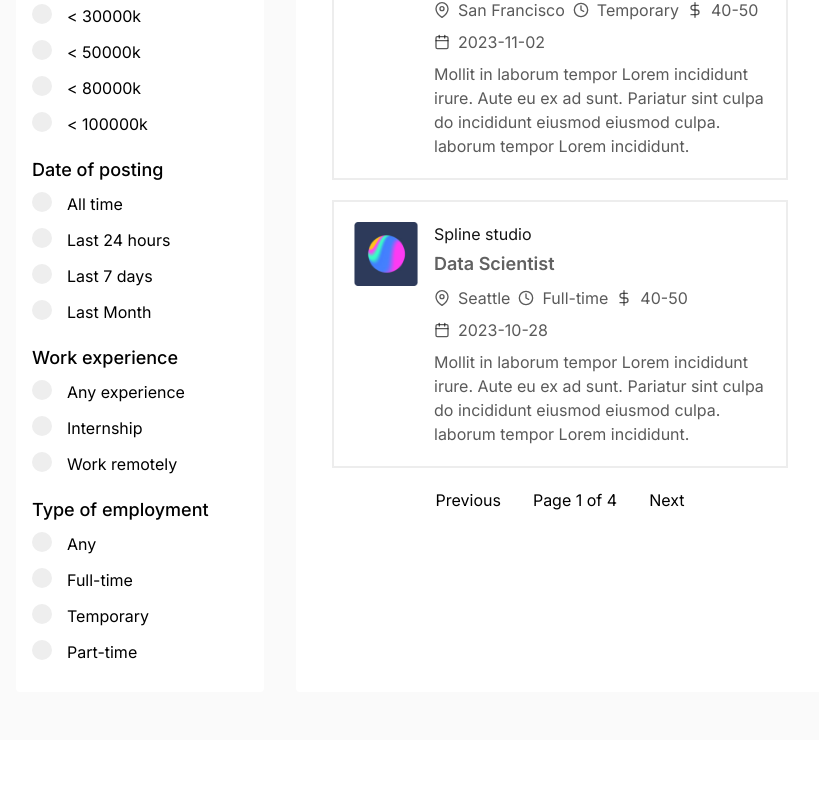
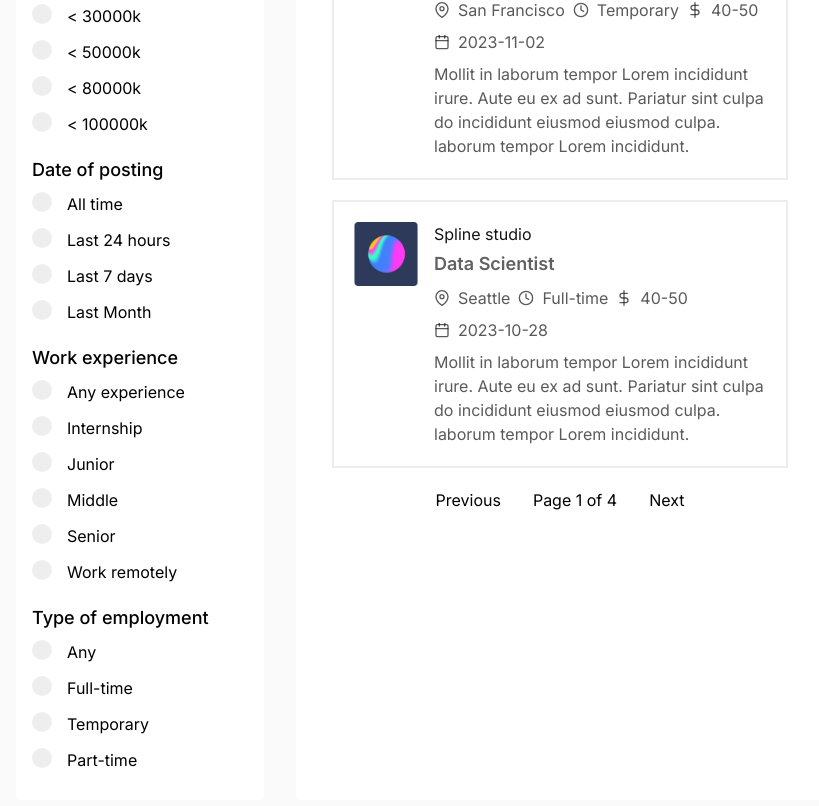
Before and after one commit to Wolfscot/React2023, a React (Vite) app in the folder client/: page / in a window 1280 px wide. Shown: the part 890-1696 px from the top of the page, without its empty margins (80-899 px from the left). Before the commit the page ends 1630 px from the top, so only its background shows below. Built offline with nearby package versions, Linux system fonts and the light colour scheme.

Commit message:
added two more options and react select option for skills

```diff
--- a/client/package.json
+++ b/client/package.json
@@ -17,6 +17,7 @@
     "react-hook-form": "^7.49.2",
     "react-icons": "^4.12.0",
     "react-router-dom": "^6.21.0",
+    "react-select": "^5.8.0",
     "sort-by": "^1.2.0"
   },
   "devDependencies": {
--- a/client/src/Pages/Job/CreateJob.jsx
+++ b/client/src/Pages/Job/CreateJob.jsx
@@ -1,7 +1,7 @@
 import React, { useState } from "react";
 
 import { useForm } from 'react-hook-form';
-//import CreatableSelect from "react-select/creatable";
+import CreatableSelect from "react-select/creatable";
 const CreateJob = () => {
   const {
     register,
@@ -9,7 +9,35 @@ const CreateJob = () => {
     formState: { errors },
     reset
   } = useForm();
+  const onSubmit = (data) => {
+    data.skills = selectedOption;
+    fetch("http://localhost:5173/post-job", {
+      method: "POST",
+      headers: { "Content-Type": "application/json" },
+      body: JSON.stringify(data),
+    })
+      .then((res) => res.json())
+      .then((result) => {
+        // console.log(result);
+        if(result.acknowledged === true){
+          alert("Job Posted Successfully!!")
+        }
+        reset(); // Reset the form
+      });
 
+
+  };
+
+  const options = [
+    { value: "JavaScript", label: "JavaScript" },
+    { value: "C++", label: "C++" },
+    { value: "HTML", label: "HTML" },
+    { value: "CSS", label: "CSS" },
+    { value: "React", label: "React" },
+    { value: "Node", label: "Node" },
+    { value: "MongoDB", label: "MongoDB" },
+    { value: "Redux", label: "Redux" },
+  ];
   return (
     <div className="max-w-screen-2xl container mx-auto xl:px-24 px-4">
       <div className="bg-[#FAFAFA] py-10 px-4 lg:px-16">
@@ -27,7 +55,7 @@ const CreateJob = () => {
             <div className="lg:w-1/2 w-full">
               <label className="block mb-2 text-lg">Company Name</label>
               <input
-                placeholder="Ex: Microsoft"
+                placeholder="Ex: Softuni"
                 {...register("companyName")}
                 className="create-job-input"
               />
@@ -39,7 +67,7 @@ const CreateJob = () => {
             <div className="lg:w-1/2 w-full">
               <label className="block mb-2 text-lg">Minimum Salary</label>
               <input
-                placeholder="$20k"
+                placeholder="$5k"
                 {...register("minPrice")}
                 className="create-job-input"
               />
@@ -96,15 +124,23 @@ const CreateJob = () => {
                 <option value="">Select Your Experience Level</option>
                 <option value="NoExperience">No experience</option>
                 <option value="Internship">Internship</option>
+                <option value="Middle">Middle</option>
+                <option value="Senior">Senior</option>
                 <option value="Work remotely">Work remotely</option>
               </select>
             </div>
           </div>
 
-          {/* 5th Skills */}
+          {/* 5 Skills */}
           <div className="">
             <label className="block mb-2 text-lg">Required Skill Sets:</label>
-
+            <CreatableSelect
+              className="create-job-input py-4"
+              defaultValue={selectedOption}
+              onChange={setSelectedOption}
+              options={options}
+              isMulti
+            />
           </div>
 
           {/* 6 Logo */}
--- a/client/src/components/Sidebar/JobFilters/WorkExperience.jsx
+++ b/client/src/components/Sidebar/JobFilters/WorkExperience.jsx
@@ -18,6 +18,24 @@ const WorkExperience = ({handleChange}) => {
         />
         <InputField
           handleChange={handleChange}
+          value="Junior"
+          title="Junior"
+          name="test"
+        />
+        <InputField
+          handleChange={handleChange}
+          value="Middle"
+          title="Middle"
+          name="test"
+        />
+        <InputField
+          handleChange={handleChange}
+          value="Senior"
+          title="Senior"
+          name="test"
+        />
+        <InputField
+          handleChange={handleChange}
           value="Work remotely"
           title="Work remotely"
           name="test"
```
Also changed, not shown: 1 other file (tests, documents, lock files or other folders).
